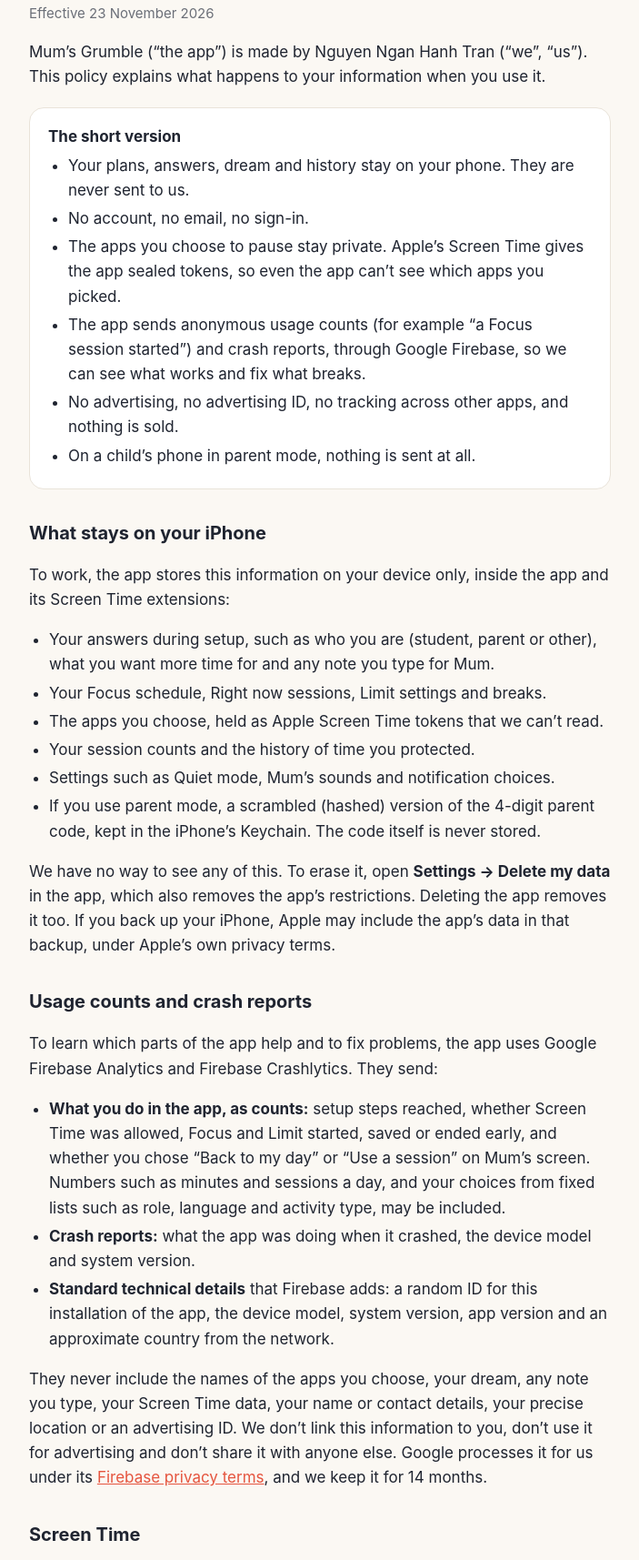
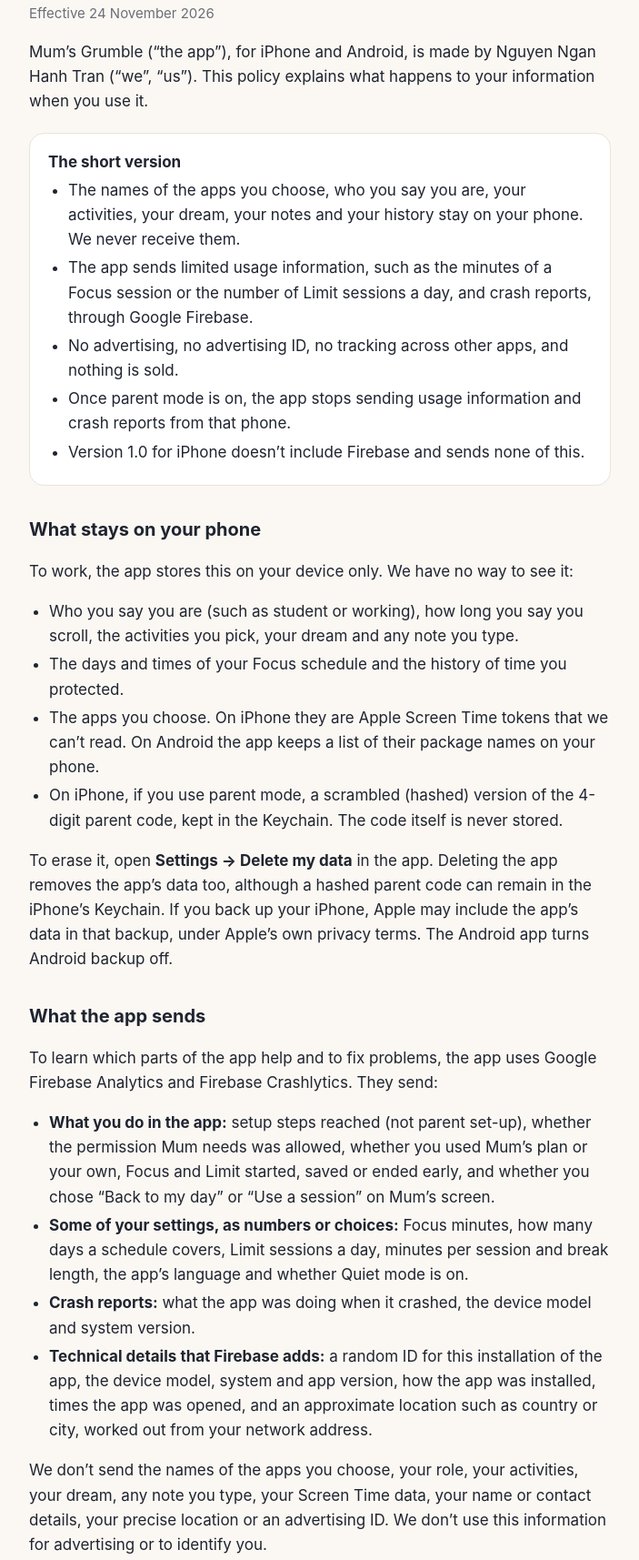
Before and after one commit to janetran105/mums-grumble, a plain HTML site: page privacy.html in a window 1280 px wide. Shown: the part 152-1867 px from the top of the page at 91% size, without its empty margins (288-991 px from the left). Drawn offline with Linux system fonts and the light colour scheme.

Commit message:
Correct the privacy policy: what is sent, Android and Accessibility
The previous version said plans and answers are never sent, which did not match
the Focus and Limit numbers the app sends. It now lists them, covers Android and
its Accessibility service, and states retention as up to 14 months.

Co-Authored-By: Claude Opus 5.5 <noreply@anthropic.com>

```diff
--- a/privacy.html
+++ b/privacy.html
@@ -4,7 +4,7 @@
 <meta charset="utf-8">
 <meta name="viewport" content="width=device-width, initial-scale=1">
 <title>Privacy Policy · Mum’s Grumble</title>
-<meta name="description" content="Mum’s Grumble keeps your plans and app choices on your phone. It sends only anonymous usage counts and crash reports.">
+<meta name="description" content="Mum’s Grumble keeps your app choices and what you type on your phone. It sends limited usage information and crash reports through Google Firebase.">
 <link rel="icon" href="icon.png">
 <link rel="stylesheet" href="style.css">
 </head>
@@ -17,54 +17,56 @@
   </header>
 
   <h1>Privacy Policy</h1>
-  <p class="muted">Effective 23 November 2026</p>
+  <p class="muted">Effective 24 November 2026</p>
 
-  <p>Mum’s Grumble (“the app”) is made by Nguyen Ngan Hanh Tran (“we”, “us”). This policy explains what happens to your information when you use it.</p>
+  <p>Mum’s Grumble (“the app”), for iPhone and Android, is made by Nguyen Ngan Hanh Tran (“we”, “us”). This policy explains what happens to your information when you use it.</p>
 
   <div class="card">
     <strong>The short version</strong>
     <ul>
-      <li>Your plans, answers, dream and history stay on your phone. They are never sent to us.</li>
-      <li>No account, no email, no sign-in.</li>
-      <li>The apps you choose to pause stay private. Apple’s Screen Time gives the app sealed tokens, so even the app can’t see which apps you picked.</li>
-      <li>The app sends anonymous usage counts (for example “a Focus session started”) and crash reports, through Google Firebase, so we can see what works and fix what breaks.</li>
+      <li>The names of the apps you choose, who you say you are, your activities, your dream, your notes and your history stay on your phone. We never receive them.</li>
+      <li>The app sends limited usage information, such as the minutes of a Focus session or the number of Limit sessions a day, and crash reports, through Google Firebase.</li>
       <li>No advertising, no advertising ID, no tracking across other apps, and nothing is sold.</li>
-      <li>On a child’s phone in parent mode, nothing is sent at all.</li>
+      <li>Once parent mode is on, the app stops sending usage information and crash reports from that phone.</li>
+      <li>Version 1.0 for iPhone doesn’t include Firebase and sends none of this.</li>
     </ul>
   </div>
 
-  <h2>What stays on your iPhone</h2>
-  <p>To work, the app stores this information on your device only, inside the app and its Screen Time extensions:</p>
+  <h2>What stays on your phone</h2>
+  <p>To work, the app stores this on your device only. We have no way to see it:</p>
   <ul>
-    <li>Your answers during setup, such as who you are (student, parent or other), what you want more time for and any note you type for Mum.</li>
-    <li>Your Focus schedule, Right now sessions, Limit settings and breaks.</li>
-    <li>The apps you choose, held as Apple Screen Time tokens that we can’t read.</li>
-    <li>Your session counts and the history of time you protected.</li>
-    <li>Settings such as Quiet mode, Mum’s sounds and notification choices.</li>
-    <li>If you use parent mode, a scrambled (hashed) version of the 4-digit parent code, kept in the iPhone’s Keychain. The code itself is never stored.</li>
+    <li>Who you say you are (such as student or working), how long you say you scroll, the activities you pick, your dream and any note you type.</li>
+    <li>The days and times of your Focus schedule and the history of time you protected.</li>
+    <li>The apps you choose. On iPhone they are Apple Screen Time tokens that we can’t read. On Android the app keeps a list of their package names on your phone.</li>
+    <li>On iPhone, if you use parent mode, a scrambled (hashed) version of the 4-digit parent code, kept in the Keychain. The code itself is never stored.</li>
   </ul>
-  <p>We have no way to see any of this. To erase it, open <strong>Settings → Delete my data</strong> in the app, which also removes the app’s restrictions. Deleting the app removes it too. If you back up your iPhone, Apple may include the app’s data in that backup, under Apple’s own privacy terms.</p>
+  <p>To erase it, open <strong>Settings → Delete my data</strong> in the app. Deleting the app removes the app’s data too, although a hashed parent code can remain in the iPhone’s Keychain. If you back up your iPhone, Apple may include the app’s data in that backup, under Apple’s own privacy terms. The Android app turns Android backup off.</p>
 
-  <h2>Usage counts and crash reports</h2>
+  <h2>What the app sends</h2>
   <p>To learn which parts of the app help and to fix problems, the app uses Google Firebase Analytics and Firebase Crashlytics. They send:</p>
   <ul>
-    <li><strong>What you do in the app, as counts:</strong> setup steps reached, whether Screen Time was allowed, Focus and Limit started, saved or ended early, and whether you chose “Back to my day” or “Use a session” on Mum’s screen. Numbers such as minutes and sessions a day, and your choices from fixed lists such as role, language and activity type, may be included.</li>
+    <li><strong>What you do in the app:</strong> setup steps reached (not parent set-up), whether the permission Mum needs was allowed, whether you used Mum’s plan or your own, Focus and Limit started, saved or ended early, and whether you chose “Back to my day” or “Use a session” on Mum’s screen.</li>
+    <li><strong>Some of your settings, as numbers or choices:</strong> Focus minutes, how many days a schedule covers, Limit sessions a day, minutes per session and break length, the app’s language and whether Quiet mode is on.</li>
     <li><strong>Crash reports:</strong> what the app was doing when it crashed, the device model and system version.</li>
-    <li><strong>Standard technical details</strong> that Firebase adds: a random ID for this installation of the app, the device model, system version, app version and an approximate country from the network.</li>
+    <li><strong>Technical details that Firebase adds:</strong> a random ID for this installation of the app, the device model, system and app version, how the app was installed, times the app was opened, and an approximate location such as country or city, worked out from your network address.</li>
   </ul>
-  <p>They never include the names of the apps you choose, your dream, any note you type, your Screen Time data, your name or contact details, your precise location or an advertising ID. We don’t link this information to you, don’t use it for advertising and don’t share it with anyone else. Google processes it for us under its <a href="https://firebase.google.com/support/privacy">Firebase privacy terms</a>, and we keep it for 14 months.</p>
+  <p>We don’t send the names of the apps you choose, your role, your activities, your dream, any note you type, your Screen Time data, your name or contact details, your precise location or an advertising ID. We don’t use this information for advertising or to identify you.</p>
+  <p>Google processes it for us under its <a href="https://firebase.google.com/support/privacy">Firebase privacy terms</a>. Usage information tied to an installation is kept for up to 14 months, and crash reports for 90 days before Google starts deleting them. Totals that aren’t tied to an installation may be kept longer. Deleting the app ends that installation’s random ID; installing it again creates a new one.</p>
 
-  <h2>Screen Time</h2>
-  <p>The app uses Apple’s Screen Time frameworks (Family Controls, Managed Settings and Device Activity) to pause the apps you choose. Apple shows you the app names when you pick them, but the app only receives opaque tokens. Screen Time usage data never leaves your device and is never shared with us.</p>
+  <h2>Accessibility on Android</h2>
+  <p>On Android, the app asks you to turn on its Accessibility service. It uses the service only to notice which app comes to the front, so Mum can show her screen in front of the apps you chose. It doesn’t read what is on your screen, and it doesn’t tap or type anything. Which app you open is checked on your phone and isn’t sent to us. Your choice on Mum’s screen is sent without the app’s name, as described above. You can turn the service off at any time in Android’s Accessibility settings.</p>
+
+  <h2>Screen Time on iPhone</h2>
+  <p>The iPhone app uses Apple’s Screen Time frameworks (Family Controls, Managed Settings and Device Activity) to pause the apps you choose. Apple shows you the app names when you pick them, but the app only receives opaque tokens. Screen Time usage data never leaves your device and is never shared with us.</p>
 
   <h2>Notifications and widgets</h2>
-  <p>Reminders are scheduled on your iPhone. They aren’t sent from a server, and the app has no push service. The Home Screen widget and Live Activity read the same on-device information.</p>
+  <p>Reminders are scheduled on your phone. They aren’t sent from a server. On iPhone, the Home Screen widget and Live Activity read the same on-device information.</p>
 
   <h2>Purchases</h2>
-  <p>The app is free and has no in-app purchases. If paid features are added later, Apple will process payments and we will never see your payment details. This policy will be updated first.</p>
+  <p>The app is free and has no in-app purchases. If paid features are added later, Apple or Google will process payments and we will never see your payment details. This policy will be updated first.</p>
 
   <h2>Children</h2>
-  <p>A parent can set Mum’s Grumble up on their child’s iPhone with parent mode. In parent mode the app sends no usage counts and no crash reports: nothing leaves that phone.</p>
+  <p>On iPhone, a parent can set the app up on their child’s phone with parent mode. Once parent mode is on, the app sends no usage information and no crash reports from that phone. The Android app has no parent mode.</p>
 
   <h2>Sharing</h2>
   <p>We don’t sell, rent or share your information. The only service that receives anything is Google Firebase, as described above.</p>
```
